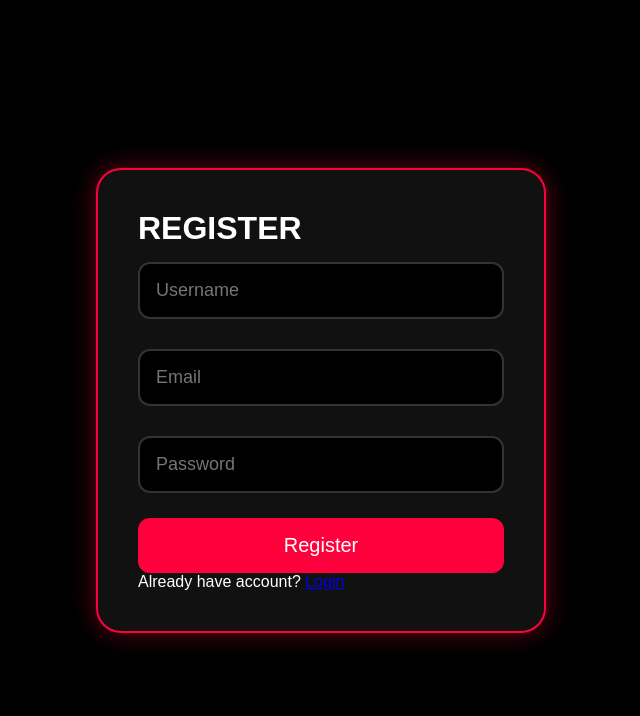
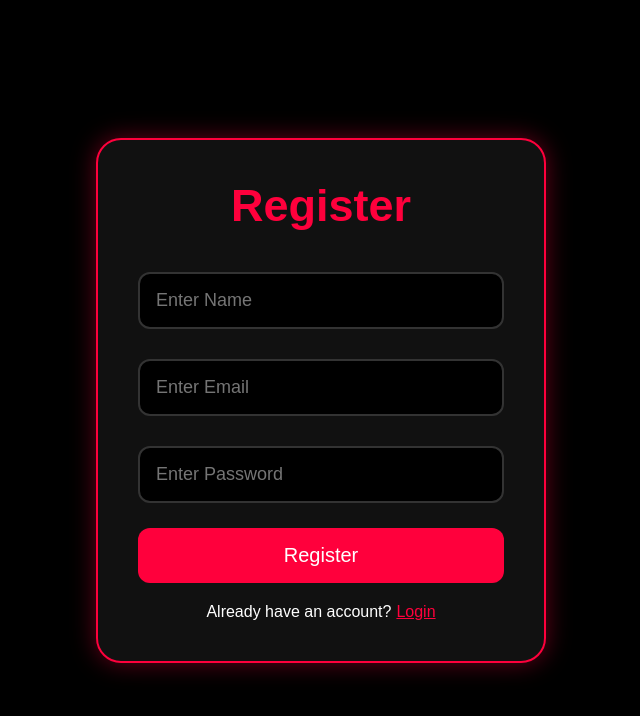
Before and after one commit to skirubasri751-ship-it/smartCRM-marketing-automation, a React (Create React App) app in the folder frontend/: page /register in a window 1280 px wide. Shown: the top 716 px of the page, without its empty margins (319-959 px from the left). Built offline with nearby package versions, Linux system fonts and the light colour scheme.

Commit message:
final project

```diff
--- a/frontend/src/pages/Login.js
+++ b/frontend/src/pages/Login.js
@@ -1,53 +1,138 @@
-import { useState } from "react";
+import React, { useState } from "react";
+
+import axios from "axios";
+
 import { useNavigate, Link } from "react-router-dom";
-import API from "../api";
 
-function Login() {
+const Login = () => {
+
   const navigate = useNavigate();
 
-  const [email, setEmail] = useState("");
-  const [password, setPassword] = useState("");
+  const [formData, setFormData] = useState({
 
-  const handleLogin = async () => {
+    email: "",
+    password: ""
+
+  });
+
+  const handleChange = (e) => {
+
+    setFormData({
+
+      ...formData,
+
+      [e.target.name]: e.target.value
+
+    });
+  };
+
+  const handleSubmit = async (e) => {
+
+    e.preventDefault();
+
     try {
-      await API.post("/auth/login", {
-        email,
-        password,
-      });
+
+      const res = await axios.post(
+
+        "http://localhost:5000/api/auth/login",
+
+        formData
+      );
+
+      /* SAVE JWT TOKEN */
+
+      localStorage.setItem(
+
+        "token",
+
+        res.data.token
+      );
+
+      /* SAVE USER */
+
+      localStorage.setItem(
+
+        "user",
+
+        JSON.stringify(res.data.user)
+      );
 
       alert("Login Successful");
 
       navigate("/dashboard");
+
     } catch (error) {
-      alert("Invalid Credentials");
+
+      alert(
+
+        error.response?.data?.message ||
+
+        "Login Failed"
+      );
     }
   };
 
   return (
+
     <div className="auth-container">
+
       <div className="auth-box">
-        <h1>SMARTCRM</h1>
+
+        <h1 className="auth-title">
+          Login
+        </h1>
+
+        <form onSubmit={handleSubmit}>
 
           <input
             type="email"
-          placeholder="Email"
-          onChange={(e) => setEmail(e.target.value)}
+            name="email"
+            placeholder="Enter Email"
+            value={formData.email}
+            onChange={handleChange}
+            required
           />
 
           <input
             type="password"
-          placeholder="Password"
-          onChange={(e) => setPassword(e.target.value)}
+            name="password"
+            placeholder="Enter Password"
+            value={formData.password}
+            onChange={handleChange}
+            required
           />
 
-        <button onClick={handleLogin}>Login</button>
+          <button type="submit">
+            Login
+          </button>
 
-        <p>
-          No Account? <Link to="/register">Register</Link>
+        </form>
+
+        <p
+          style={{
+            marginTop: "20px",
+            textAlign: "center",
+            color: "white"
+          }}
+        >
+          Don't have an account?
+
+          <Link
+            to="/register"
+            style={{
+              color: "#ff003c",
+              marginLeft: "5px"
+            }}
+          >
+            Register
+          </Link>
+
         </p>
+
       </div>
+
     </div>
   );
-}
+};
 
 export default Login;
--- a/frontend/src/pages/Register.js
+++ b/frontend/src/pages/Register.js
@@ -1,61 +1,130 @@
-import { useState } from "react";
+import React, { useState } from "react";
+
+import axios from "axios";
+
 import { useNavigate, Link } from "react-router-dom";
-import API from "../api";
 
-function Register() {
+const Register = () => {
+
   const navigate = useNavigate();
 
-  const [username, setUsername] = useState("");
-  const [email, setEmail] = useState("");
-  const [password, setPassword] = useState("");
+  const [formData, setFormData] = useState({
 
-  const handleRegister = async () => {
-    try {
-      await API.post("/auth/register", {
-        username,
-        email,
-        password,
+    name: "",
+    email: "",
+    password: ""
+
   });
 
-      alert("Registration Successful");
+  const handleChange = (e) => {
+
+    setFormData({
+
+      ...formData,
+
+      [e.target.name]: e.target.value
+
+    });
+  };
+
+  const handleSubmit = async (e) => {
+
+    e.preventDefault();
+
+    try {
+
+      const res = await axios.post(
+
+        "http://localhost:5000/api/auth/register",
+
+        formData
+      );
+
+      alert(res.data.message);
 
       navigate("/");
+
     } catch (error) {
-      alert("Registration Failed");
+
+      alert(
+
+        error.response?.data?.message ||
+
+        "Registration Failed"
+      );
     }
   };
 
   return (
+
     <div className="auth-container">
+
       <div className="auth-box">
-        <h1>REGISTER</h1>
+
+        <h1 className="auth-title">
+          Register
+        </h1>
+
+        <form onSubmit={handleSubmit}>
 
           <input
             type="text"
-          placeholder="Username"
-          onChange={(e) => setUsername(e.target.value)}
+            name="name"
+            placeholder="Enter Name"
+            value={formData.name}
+            onChange={handleChange}
+            required
           />
 
           <input
             type="email"
-          placeholder="Email"
-          onChange={(e) => setEmail(e.target.value)}
+            name="email"
+            placeholder="Enter Email"
+            value={formData.email}
+            onChange={handleChange}
+            required
           />
 
           <input
             type="password"
-          placeholder="Password"
-          onChange={(e) => setPassword(e.target.value)}
+            name="password"
+            placeholder="Enter Password"
+            value={formData.password}
+            onChange={handleChange}
+            required
           />
 
-        <button onClick={handleRegister}>Register</button>
+          <button type="submit">
+            Register
+          </button>
 
-        <p>
-          Already have account? <Link to="/">Login</Link>
+        </form>
+
+        <p
+          style={{
+            marginTop: "20px",
+            textAlign: "center",
+            color: "white"
+          }}
+        >
+          Already have an account?
+
+          <Link
+            to="/"
+            style={{
+              color: "#ff003c",
+              marginLeft: "5px"
+            }}
+          >
+            Login
+          </Link>
+
         </p>
+
       </div>
+
     </div>
   );
-}
+};
 
 export default Register;
```
Lines whose indentation alone changed are shown as unchanged.
